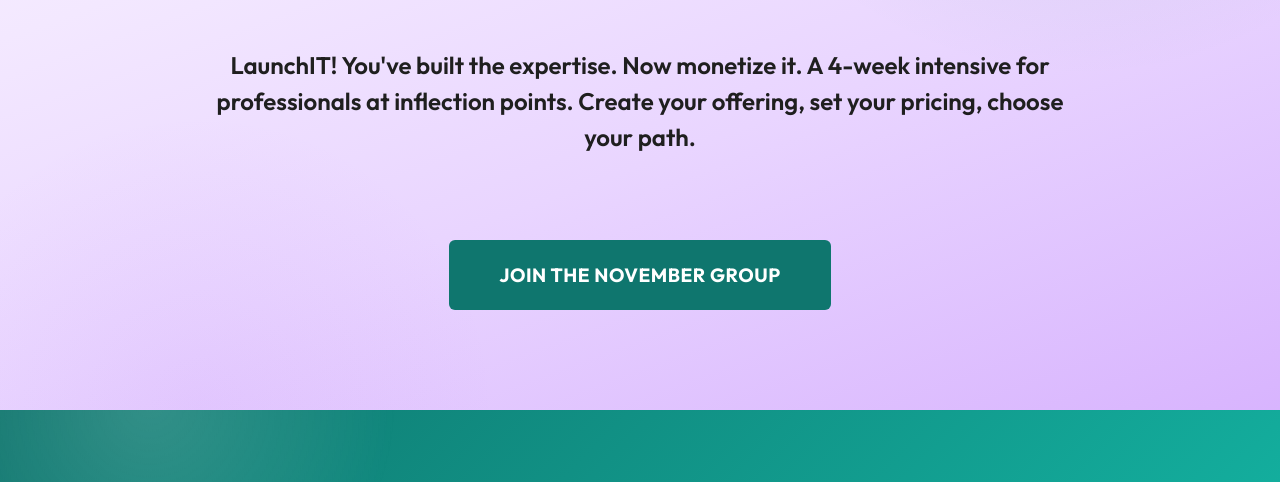
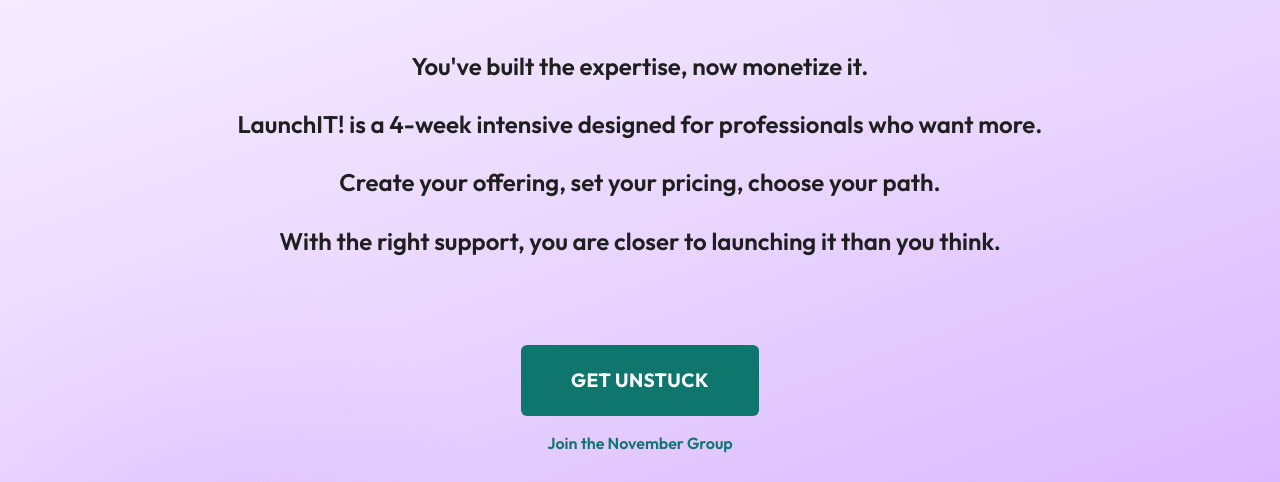
Before and after one commit to jakewolpert/LaunchIT-, a plain HTML site: page index.html in a window 1280 px wide. Shown: the part 318-800 px from the top of the page. Drawn offline with Linux system fonts and the light colour scheme.

Commit message:
Update index.html

```diff
--- a/index.html
+++ b/index.html
@@ -88,11 +88,20 @@
             font-size: 1.5em;
             color: #1f1f1f;
             margin-bottom: 45px;
-            line-height: 1.5;
+            line-height: 1.6;
             max-width: 850px;
             margin-left: auto;
             margin-right: auto;
             font-weight: 600;
+        }
+
+        .hero-subtitle-line {
+            display: block;
+            margin-bottom: 20px;
+        }
+
+        .hero-subtitle-line:last-child {
+            margin-bottom: 0;
         }
 
         .hero-meta {
@@ -125,6 +134,14 @@
         .hero-cta:hover {
             background: #0d5d56;
             transform: translateY(-2px);
+        }
+
+        .hero-cta-secondary {
+            display: block;
+            margin-top: 15px;
+            font-size: 1em;
+            color: #0f766e;
+            font-weight: 600;
         }
 
         /* Stats Bar */
@@ -1082,8 +1099,14 @@
     <div class="hero">
         <div class="hero-content">
             <h1>You're Successful.<br>So Why Do You Feel Stuck?</h1>
-            <p class="hero-subtitle">LaunchIT! You've built the expertise. Now monetize it. A 4-week intensive for professionals at inflection points. Create your offering, set your pricing, choose your path.</p>
-            <a href="#" class="hero-cta">Join the November Group</a>
+            <div class="hero-subtitle">
+                <span class="hero-subtitle-line">You've built the expertise, now monetize it.</span>
+                <span class="hero-subtitle-line">LaunchIT! is a 4-week intensive designed for professionals who want more.</span>
+                <span class="hero-subtitle-line">Create your offering, set your pricing, choose your path.</span>
+                <span class="hero-subtitle-line">With the right support, you are closer to launching it than you think.</span>
+            </div>
+            <a href="apply.html" class="hero-cta">Get Unstuck</a>
+            <div class="hero-cta-secondary">Join the November Group</div>
         </div>
     </div>
 
```
